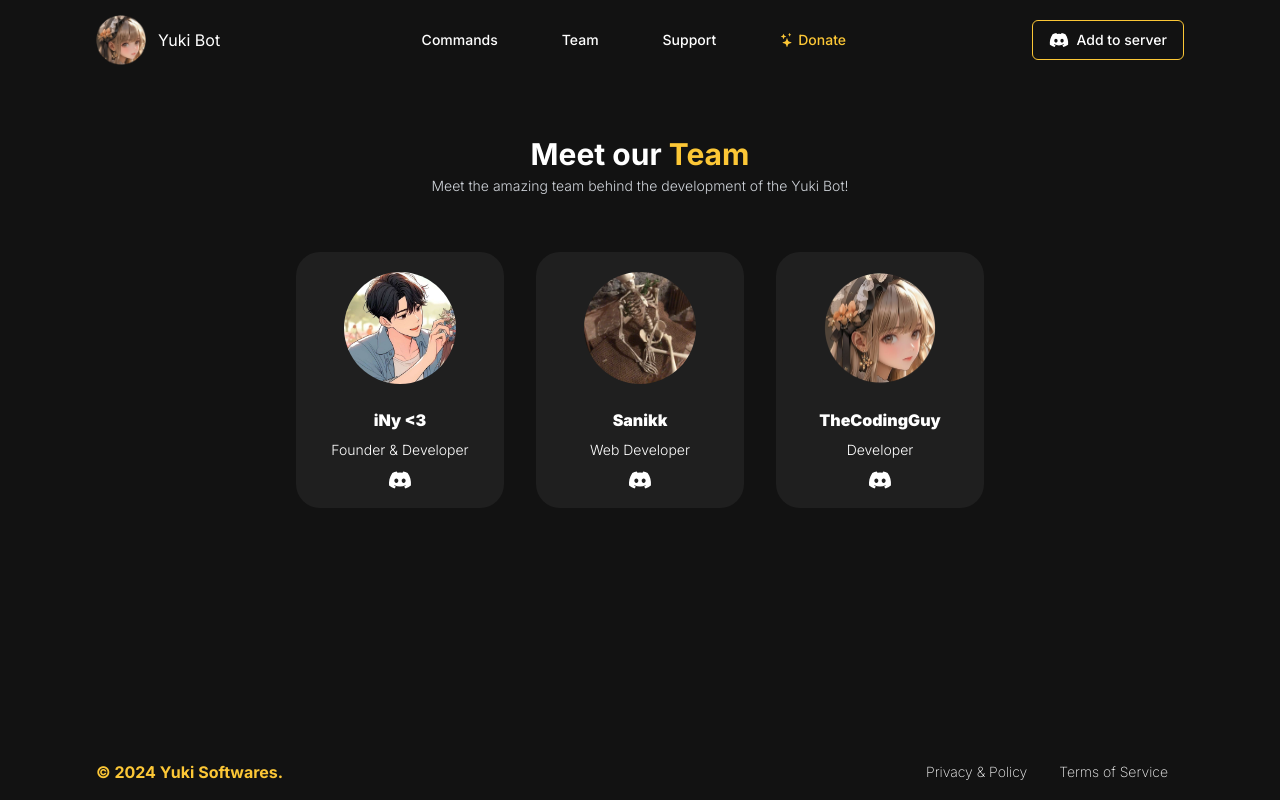
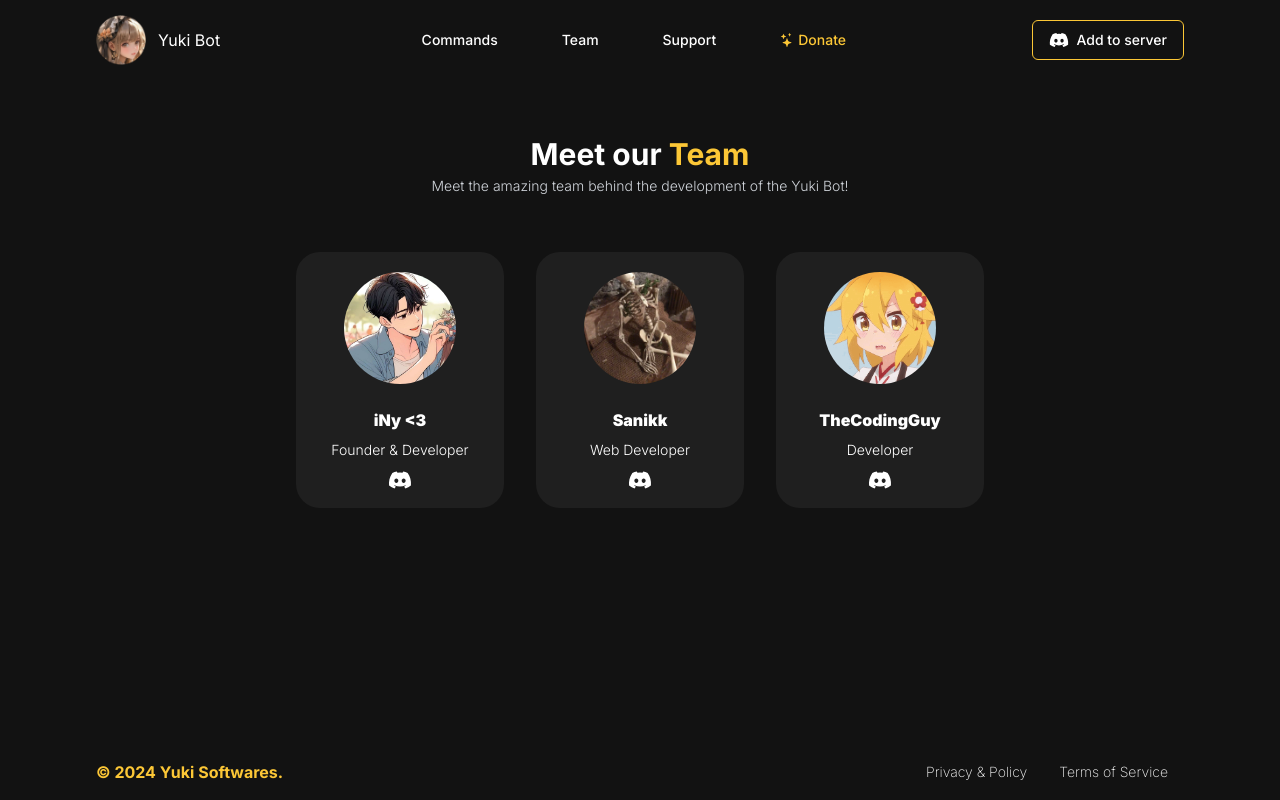
Before and after one commit to AlexanderPetruska/yuki-bot, a Next.js app: page /team in a window 1280 px wide. Built offline with nearby package versions, Linux system fonts and the light colour scheme.

Commit message:
FinalMozno?

```diff
--- a/app/page.tsx
+++ b/app/page.tsx
@@ -34,7 +34,11 @@ export default function Home() {
             <Link target="_blank" rel="noreferrer noopener" href={oauthUrl}>
               <Button>Invite to server</Button>
             </Link>
-            <Link target="_blank" rel="noreferrer noopener" href="/todo">
+            <Link
+              target="_blank"
+              rel="noreferrer noopener"
+              href="https://discord.gg/vwZywKzMZu"
+            >
               <Button variant="outline">Support Server</Button>
             </Link>
           </div>
--- a/app/team/page.tsx
+++ b/app/team/page.tsx
@@ -65,9 +65,9 @@ const Team = () => {
         <div className="mb-10 flex h-28 w-full max-w-72 flex-row items-center justify-start gap-6 rounded-xl bg-card p-5 md:h-64 md:w-52 md:flex-col md:rounded-3xl">
           <div className="flex justify-center align-top">
             <Image
-              src="/logo.png"
+              src="/thecodingguy-profile-pic.gif"
               alt="profile picture"
-              className="h-20 w-20  md:h-28 md:w-28"
+              className="h-20 w-20 rounded-full md:h-28 md:w-28"
               width={1000}
               height={1000}
             />
@@ -79,7 +79,7 @@ const Team = () => {
               <Link
                 target="_blank"
                 rel="noreferrer noopener"
-                href="/LINK TO DISCORD"
+                href="https://discord.com/users/222073294419918848"
               >
                 <FaDiscord className="h-6 w-6" size={0} />
               </Link>
--- a/components/NavBar.tsx
+++ b/components/NavBar.tsx
@@ -49,7 +49,9 @@ const NavBar = () => {
                 <Button variant="link">Support</Button>
               </Link>
               <Link
-                href="/donate" // TODO: Link with 3rd party
+                target="_blank"
+                rel="noreferrer noopener"
+                href="https://ko-fi.com/yuki_bot"
                 className="flex flex-row items-center text-primary hover:text-white"
               >
                 <Button variant="link">
```
Also changed, not shown: public/thecodingguy-profile-pic.gif (added).
